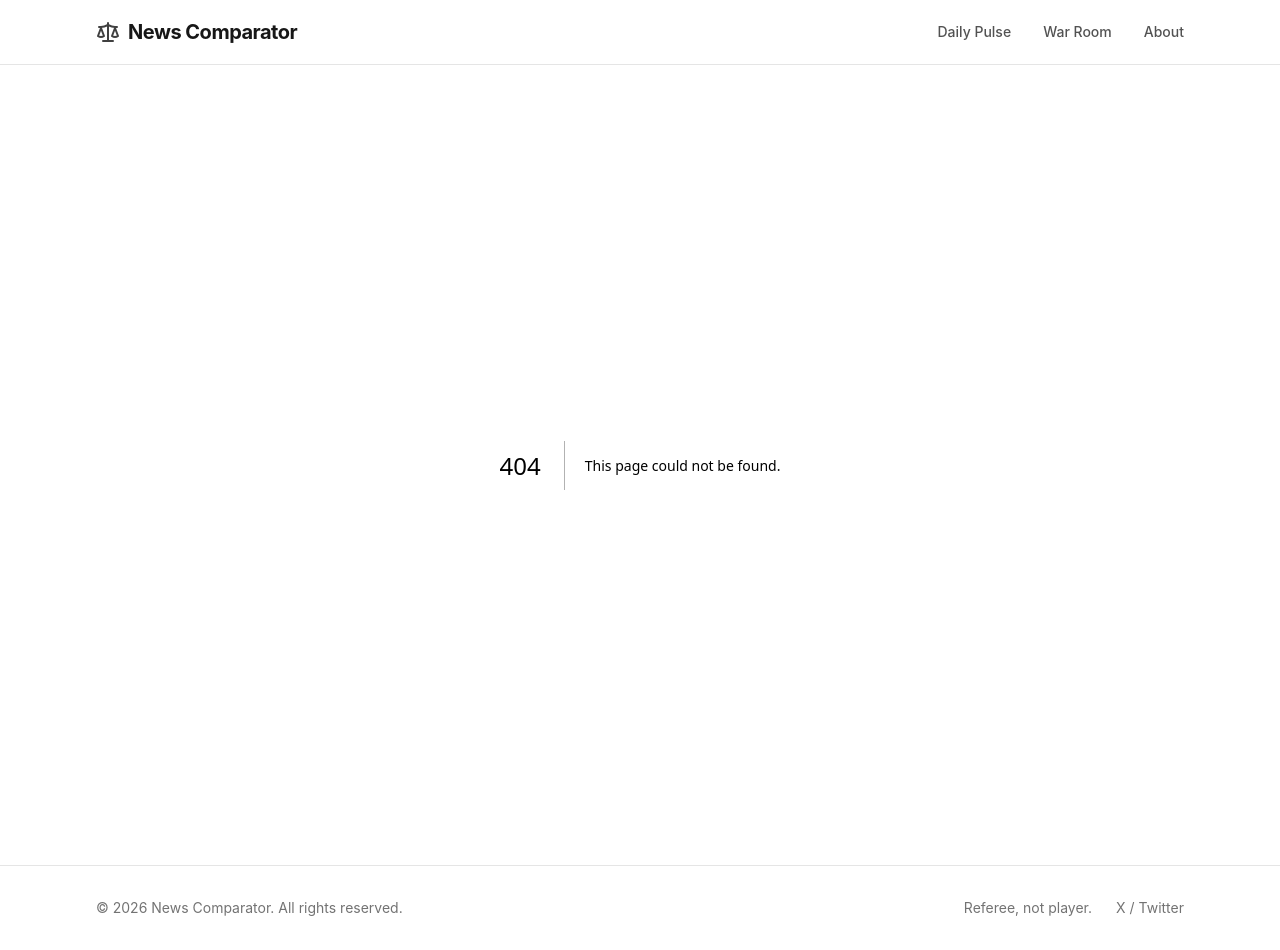
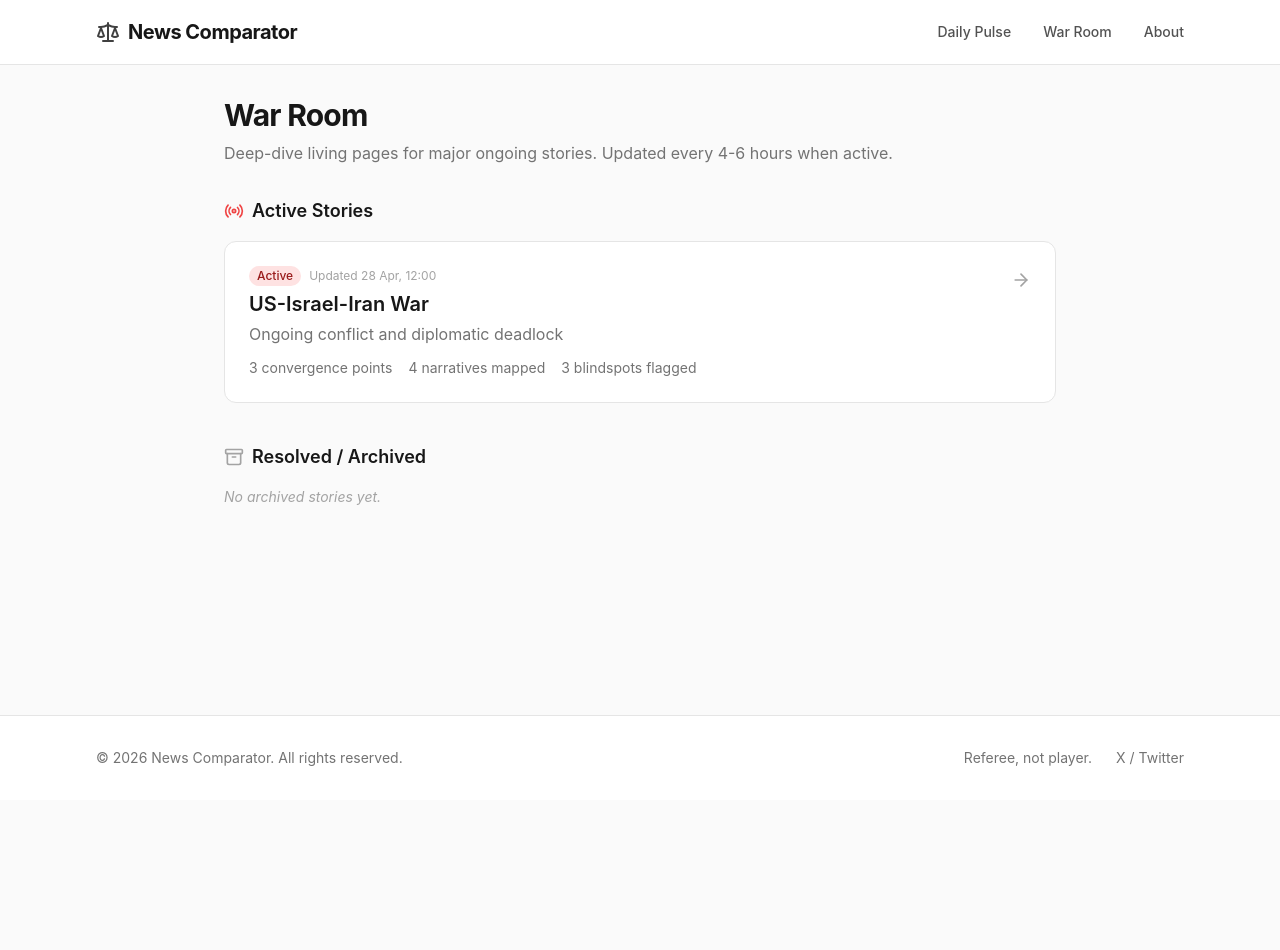
Before and after one commit to AxDevGrp/news-comparator, a Next.js app: page /war-room in a window 1280 px wide. Before the commit this address had no page. After the commit the page ends 800 px from the top, so only its background shows below. Built offline with nearby package versions, Linux system fonts and the light colour scheme.

Commit message:
fix: add War Room index page to fix 404
- /war-room/ now lists active and archived stories
- Links through to individual topic pages

```diff
--- /dev/null
+++ b/app/war-room/page.tsx
@@ -0,0 +1,82 @@
+import Link from 'next/link'
+import { iranWarTopic } from '@/lib/data'
+import { ArrowRight, Radio, Archive } from 'lucide-react'
+
+const activeTopics = [iranWarTopic]
+const archivedTopics: typeof activeTopics = []
+
+export default function WarRoomIndex() {
+  return (
+    <div className="max-w-4xl mx-auto px-4 sm:px-6 lg:px-8 py-8">
+      <div className="mb-8">
+        <h1 className="text-3xl font-bold text-neutral-900 tracking-tight">War Room</h1>
+        <p className="text-neutral-500 mt-2">
+          Deep-dive living pages for major ongoing stories. Updated every 4-6 hours when active.
+        </p>
+      </div>
+
+      {/* Active */}
+      <div className="mb-10">
+        <div className="flex items-center gap-2 mb-4">
+          <Radio className="w-5 h-5 text-red-500" />
+          <h2 className="text-lg font-semibold text-neutral-900">Active Stories</h2>
+        </div>
+        <div className="space-y-4">
+          {activeTopics.map((topic) => (
+            <Link
+              key={topic.slug}
+              href={`/war-room/${topic.slug}`}
+              className="block bg-white rounded-xl border border-neutral-200 p-6 hover:shadow-sm transition"
+            >
+              <div className="flex items-start justify-between">
+                <div>
+                  <div className="flex items-center gap-2 mb-1">
+                    <span className="inline-flex items-center px-2 py-0.5 rounded-full text-xs font-medium bg-red-100 text-red-800">
+                      Active
+                    </span>
+                    <span className="text-xs text-neutral-400">
+                      Updated {new Date(topic.lastUpdated).toLocaleDateString('en-GB', {
+                        day: 'numeric', month: 'short', hour: '2-digit', minute: '2-digit'
+                      })}
+                    </span>
+                  </div>
+                  <h3 className="text-xl font-semibold text-neutral-900">{topic.title}</h3>
+                  <p className="text-neutral-500 mt-1">{topic.subtitle}</p>
+                  <div className="flex items-center gap-4 mt-3 text-sm text-neutral-500">
+                    <span>{topic.convergence.length} convergence points</span>
+                    <span>{topic.narratives.length} narratives mapped</span>
+                    <span>{topic.blindspots.length} blindspots flagged</span>
+                  </div>
+                </div>
+                <ArrowRight className="w-5 h-5 text-neutral-400 mt-1" />
+              </div>
+            </Link>
+          ))}
+        </div>
+      </div>
+
+      {/* Archived */}
+      <div>
+        <div className="flex items-center gap-2 mb-4">
+          <Archive className="w-5 h-5 text-neutral-400" />
+          <h2 className="text-lg font-semibold text-neutral-900">Resolved / Archived</h2>
+        </div>
+        {archivedTopics.length === 0 ? (
+          <p className="text-sm text-neutral-400 italic">No archived stories yet.</p>
+        ) : (
+          <div className="space-y-3">
+            {archivedTopics.map((topic) => (
+              <Link
+                key={topic.slug}
+                href={`/war-room/${topic.slug}`}
+                className="block bg-neutral-50 rounded-lg border border-neutral-200 p-4 hover:shadow-sm transition"
+              >
+                <h3 className="font-medium text-neutral-700">{topic.title}</h3>
+              </Link>
+            ))}
+          </div>
+        )}
+      </div>
+    </div>
+  )
+}
```
